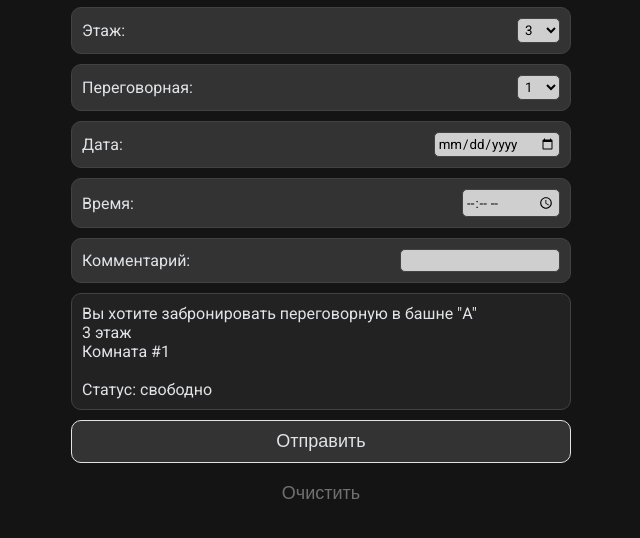
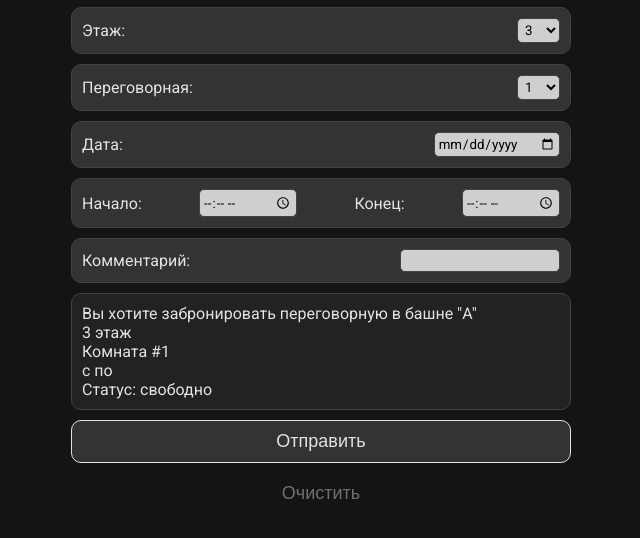
Before and after one commit to donteday/booking-a-meeting-room-vk, a plain HTML site: page index.html in a window 1280 px wide. Shown: the part 108-646 px from the top of the page, without its empty margins (319-959 px from the left). Drawn offline with Linux system fonts and the light colour scheme.

Commit message:
feat: add time start and time end

```diff
--- a/index.html
+++ b/index.html
@@ -37,9 +37,12 @@
             <input class="date" type="date"  name="date">
         </div>
         <div class="form__block">
-            <label for="time">Время:</label>
-            <input class="time" type="time" name="time">
+            <label for="time-start">Начало:</label>
+            <input class="time__start" type="time" name="time-start">
+            <label for="time-end">Конец:</label>
+            <input class="time__end" type="time" name="time-end">
         </div>
+
         <div class="form__block">
             <label for="comment">Комментарий:</label>
             <input class="comment" type="text" id="comment" name="comment">
--- a/src/index.js
+++ b/src/index.js
@@ -2,7 +2,8 @@ const floorList = document.querySelector(".floor");
 const roomList = document.querySelector(".room");
 const result = document.querySelector(".result");
 const date = document.querySelector(".date");
-const time = document.querySelector(".time");
+const timeStart = document.querySelector(".time__start");
+const timeEnd = document.querySelector(".time__end");
 const towerList = document.querySelector(".tower");
 const select = document.getElementsByTagName("select");
 
@@ -36,7 +37,7 @@ function updateResult() {
     result.innerHTML = `Вы хотите забронировать переговорную в башне "${towerList.value}"
     <br>${floorList.value} этаж
     <br>Комната #${roomList.value}
-    <br>${date.value} ${time.value}
+    <br>${date.value} c ${timeStart.value} по ${timeEnd.value}
     <br>Статус: свободно`;
 }
 
```
